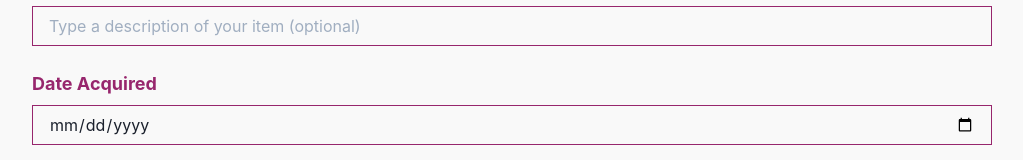
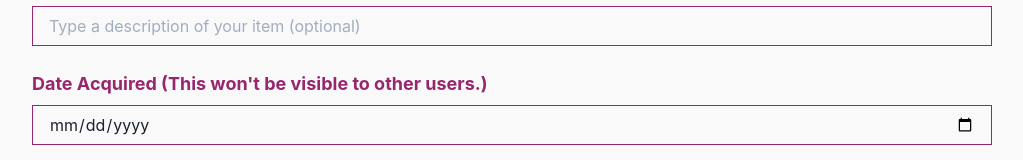
Before and after one commit to jcgasper/Project-3-Wardrobe-App, a React (Create React App) app in the folder client/: page /addItem in a window 1280 px wide. Shown: the part 1087-1247 px from the top of the page, without its empty margins (128-1151 px from the left). Built offline with nearby package versions, Linux system fonts and the light colour scheme; no server answers; sample sign-in values are in the browser's storage.

Commit message:
Added note about date acquired not being visible to other users

```diff
--- a/client/src/pages/AddItemForm/DateAcquiredControl.js
+++ b/client/src/pages/AddItemForm/DateAcquiredControl.js
@@ -8,7 +8,7 @@ import {
 const DateAcquiredControl = ({ formState, setFormState }) => {
   return (
     <FormControl>
-      <FormLabel htmlFor="date-" fontSize='lg' fontWeight='bold' textColor='pink.700'>Date Acquired</FormLabel>
+      <FormLabel htmlFor="date-" fontSize='lg' fontWeight='bold' textColor='pink.700'>Date Acquired (This won't be visible to other users.)</FormLabel>
       <Input
         id="date-acquired"
         name="date-acquired"
```
